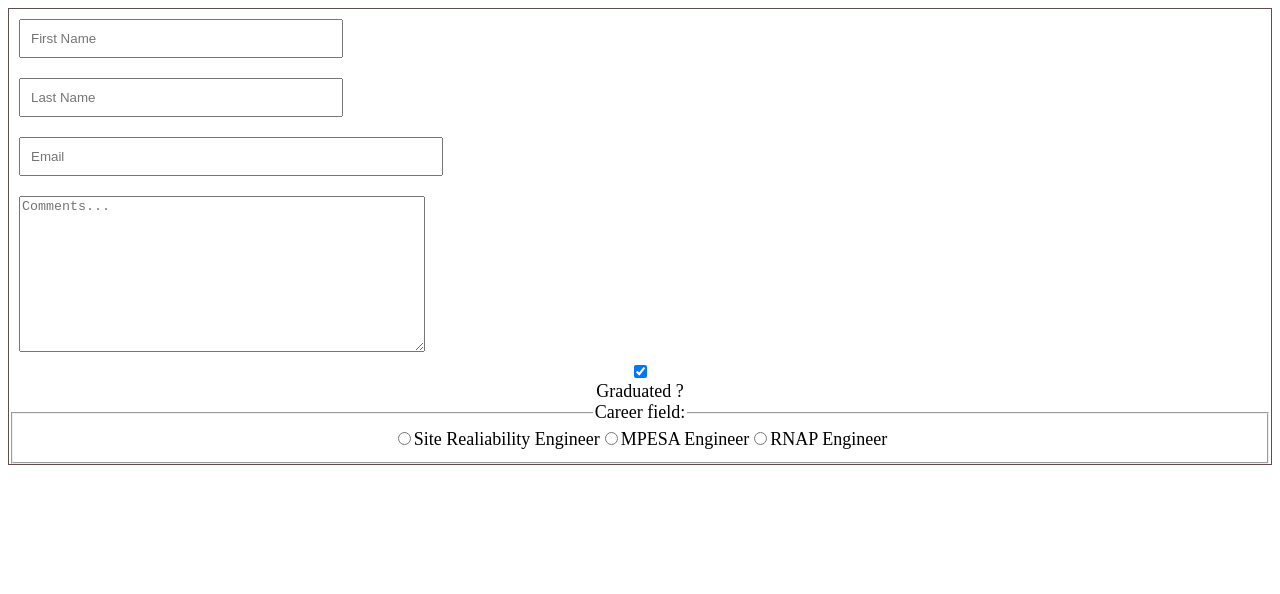
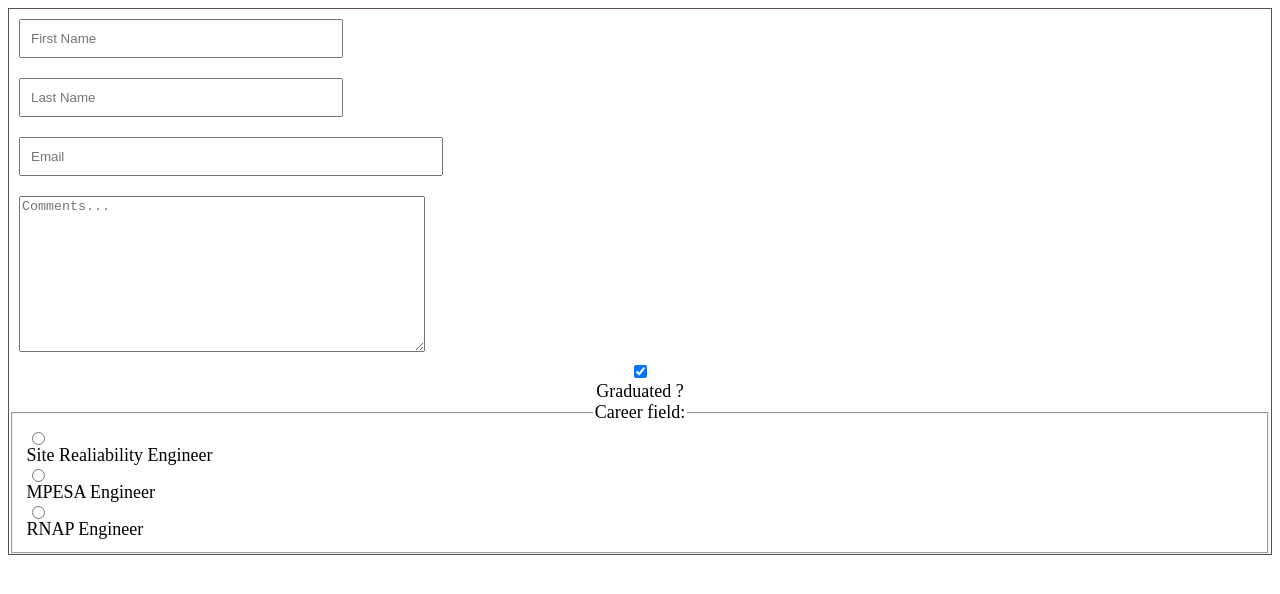
Before and after one commit to joshuaombasa/React-Forms-Learning, a React (Vite) app: page / in a window 1280 px wide. Shown: the top 594 px of the page. Built offline with nearby package versions, Linux system fonts and the light colour scheme.

Commit message:
updated styling

```diff
--- a/src/App.css
+++ b/src/App.css
@@ -31,3 +31,9 @@ textarea {
 input [type="checkbox"] {
   align-self: flex-start;
 }
+
+fieldset {
+  display: flex;
+  flex-direction: column;
+  align-items: flex-start;
+}
```
